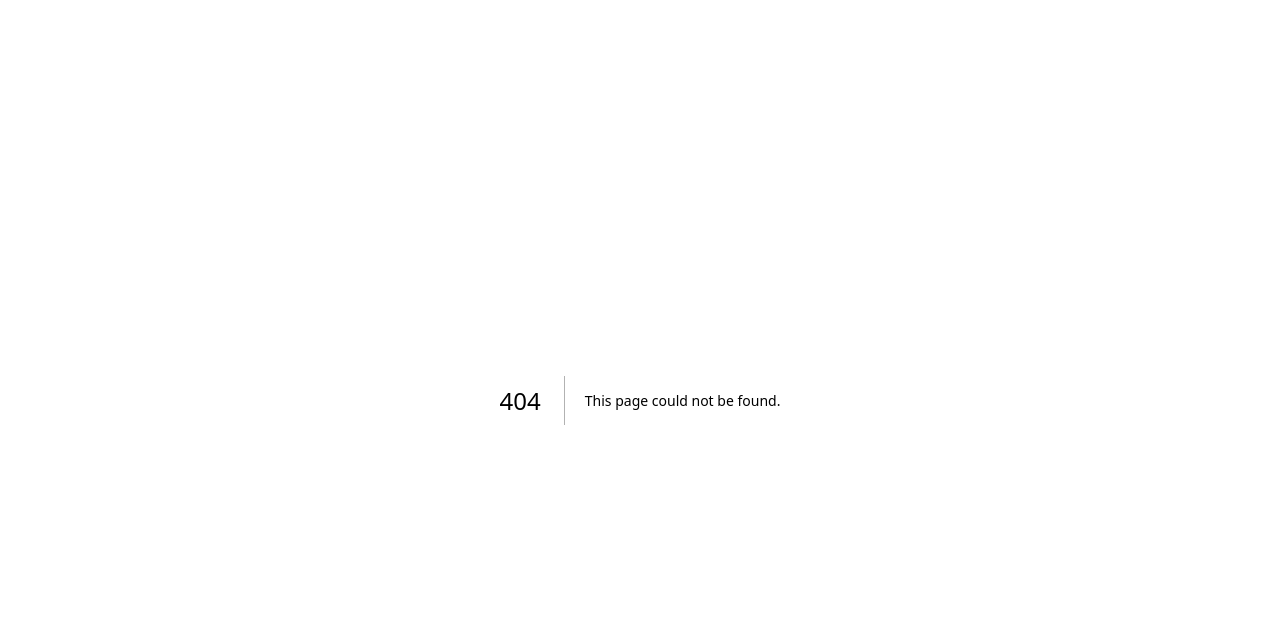
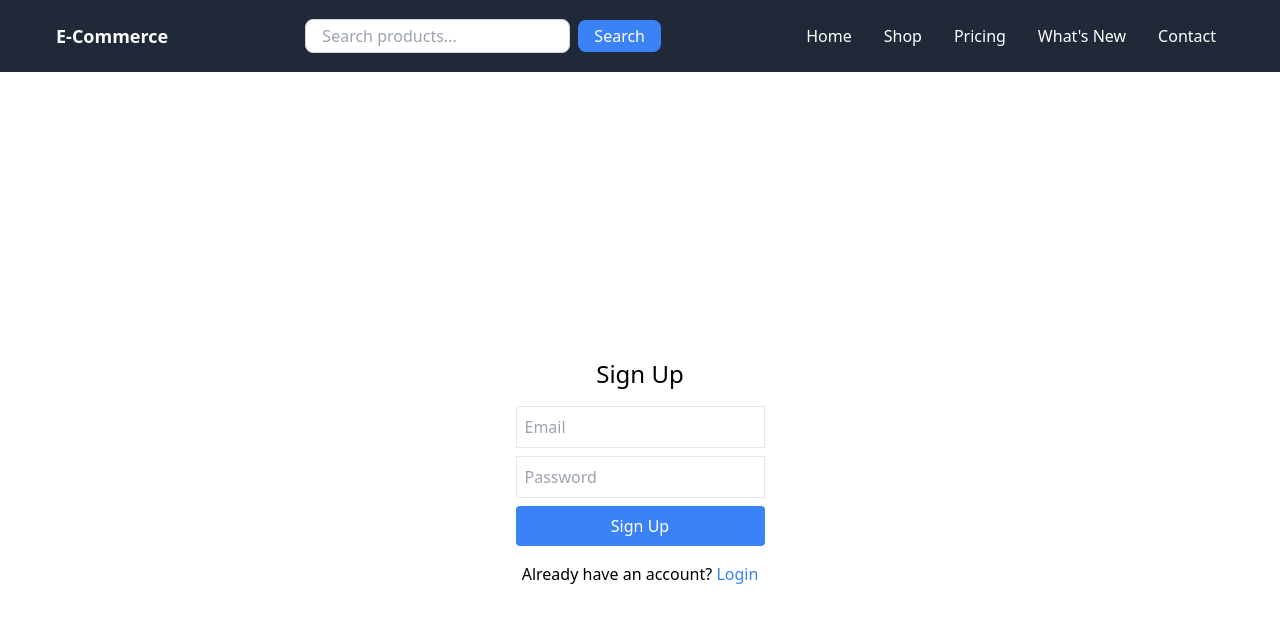
Before and after one commit to faridafaqiri/Advnaced_next.js_app, a Next.js app: page /signup in a window 1280 px wide. Before the commit this address had no page. Shown: the top 622 px of the page. Built offline with nearby package versions, Linux system fonts and the light colour scheme.

Commit message:
- Updated SignUp page to include Navbar and enhanced form validation.

```diff
--- /dev/null
+++ b/src/pages/signup.tsx
@@ -0,0 +1,66 @@
+import { useState } from 'react';
+import Link from 'next/link';
+import Navbar from '../components/Navbar'; // Make sure path is correct
+
+const SignUpPage = () => {
+  const [email, setEmail] = useState<string>('');
+  const [password, setPassword] = useState<string>('');
+  const [error, setError] = useState<string>('');
+  const [success, setSuccess] = useState<boolean>(false);
+
+  const handleSignUp = async (e: React.FormEvent<HTMLFormElement>) => {
+    e.preventDefault();
+
+    try {
+      if (email && password) {
+        setSuccess(true);
+        setError('');
+      } else {
+        throw new Error('Please provide valid email and password.');
+      }
+    } catch (err) {
+      setError((err as Error).message || 'Something went wrong!');
+      setSuccess(false);
+    }
+  };
+
+  return (
+    <div>
+      <Navbar />
+      <div className="flex flex-col items-center justify-center h-screen">
+        <h1 className="text-2xl mb-4">Sign Up</h1>
+        <form onSubmit={handleSignUp} className="flex flex-col">
+          <input
+            type="email"
+            placeholder="Email"
+            className="border p-2 mb-2"
+            value={email}
+            onChange={(e) => setEmail(e.target.value)}
+            required
+          />
+          <input
+            type="password"
+            placeholder="Password"
+            className="border p-2 mb-2"
+            value={password}
+            onChange={(e) => setPassword(e.target.value)}
+            required
+          />
+          {error && <p className="text-red-500">{error}</p>}
+          {success && <p className="text-green-500">Sign-up successful! You can now log in.</p>}
+          <button type="submit" className="bg-blue-500 text-white px-4 py-2 rounded">
+            Sign Up
+          </button>
+        </form>
+        <p className="mt-4">
+          Already have an account?{' '}
+          <Link href="/login" className="text-blue-500">
+            Login
+          </Link>
+        </p>
+      </div>
+    </div>
+  );
+};
+
+export default SignUpPage;
```
